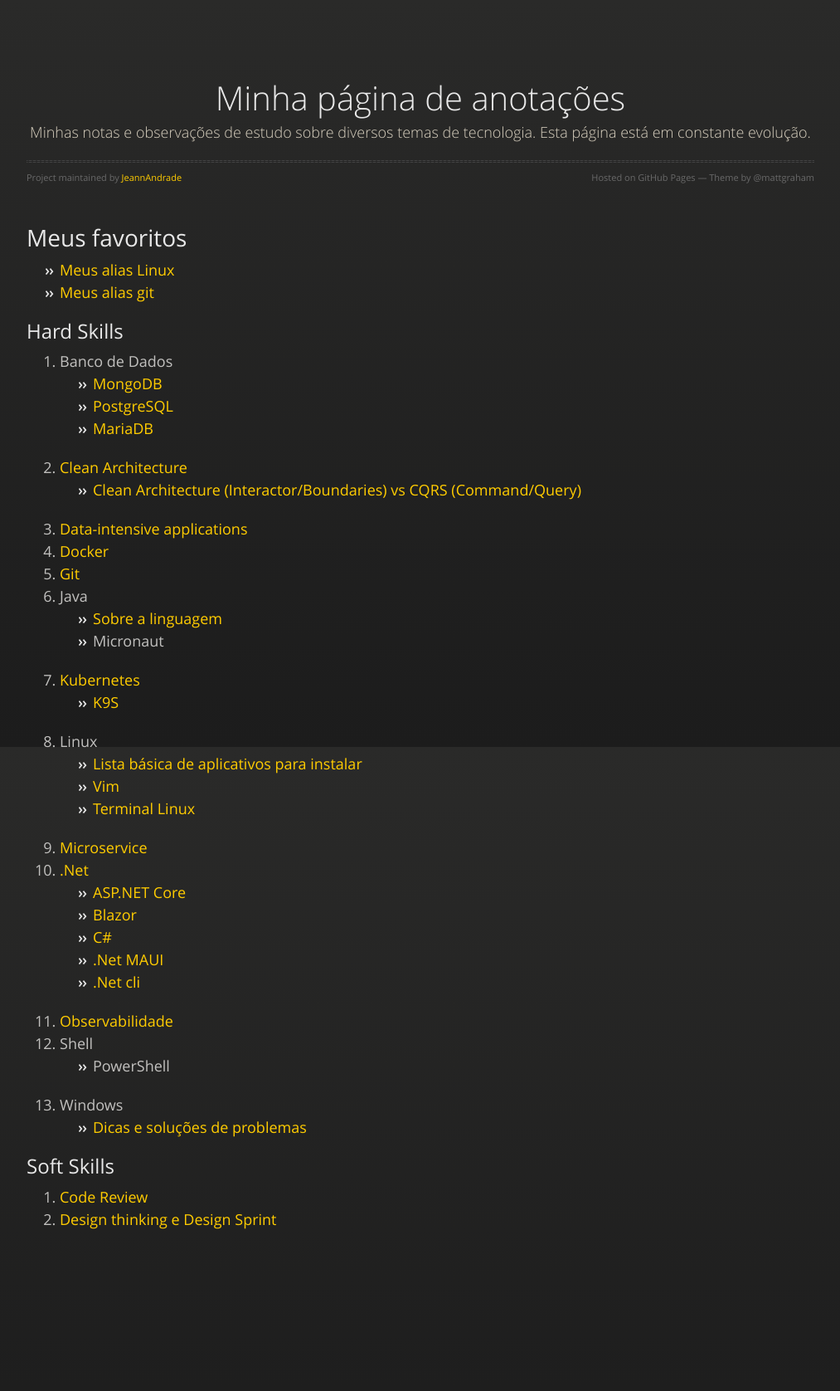
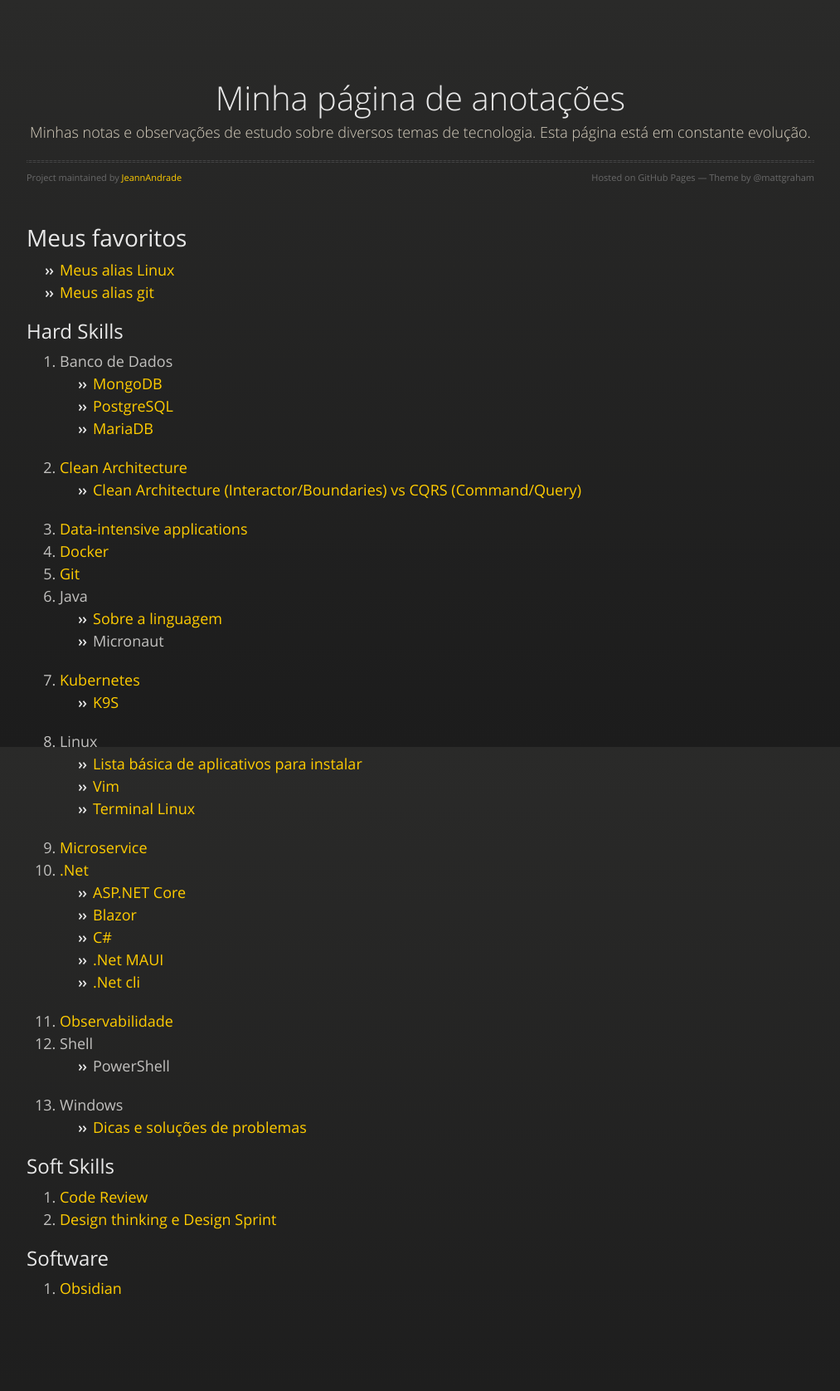
Before and after one commit to JeannAndrade/jeannandrade.github.io, a Jekyll site: the page built from index.md, in a window 1280 px wide. Shown: the whole page at 83% size, without its empty margins (108-1121 px from the left). Built offline with Jekyll 4.4.1, drawn with Linux system fonts in a browser that asks for light colours; our own code applies the rules of GitHub Pages for plain Markdown files; before the commit the page ends 1593 px from its top, so only the background shows below that.

Commit message:
Adicionando obsidian como link

```diff
--- a/index.md
+++ b/index.md
@@ -44,3 +44,7 @@ layout: default
 
 1. [Code Review](./content/code_review/index.html)
 1. [Design thinking e Design Sprint](./content/design/index.html)
+
+## Software
+
+1. [Obsidian](./content/geral/anexos/Obsidian-1.12.7.dmg)
```
Also changed, not shown: 1 other file.
